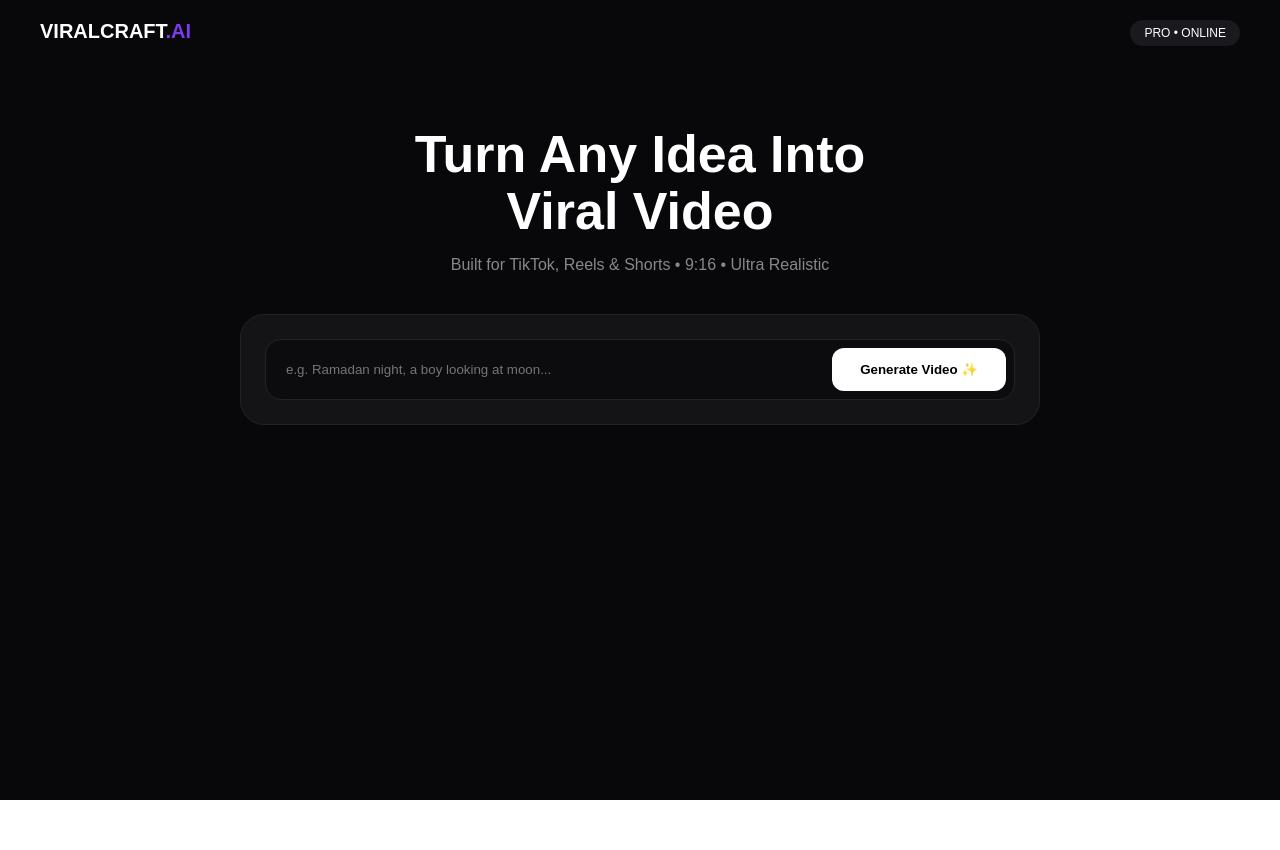
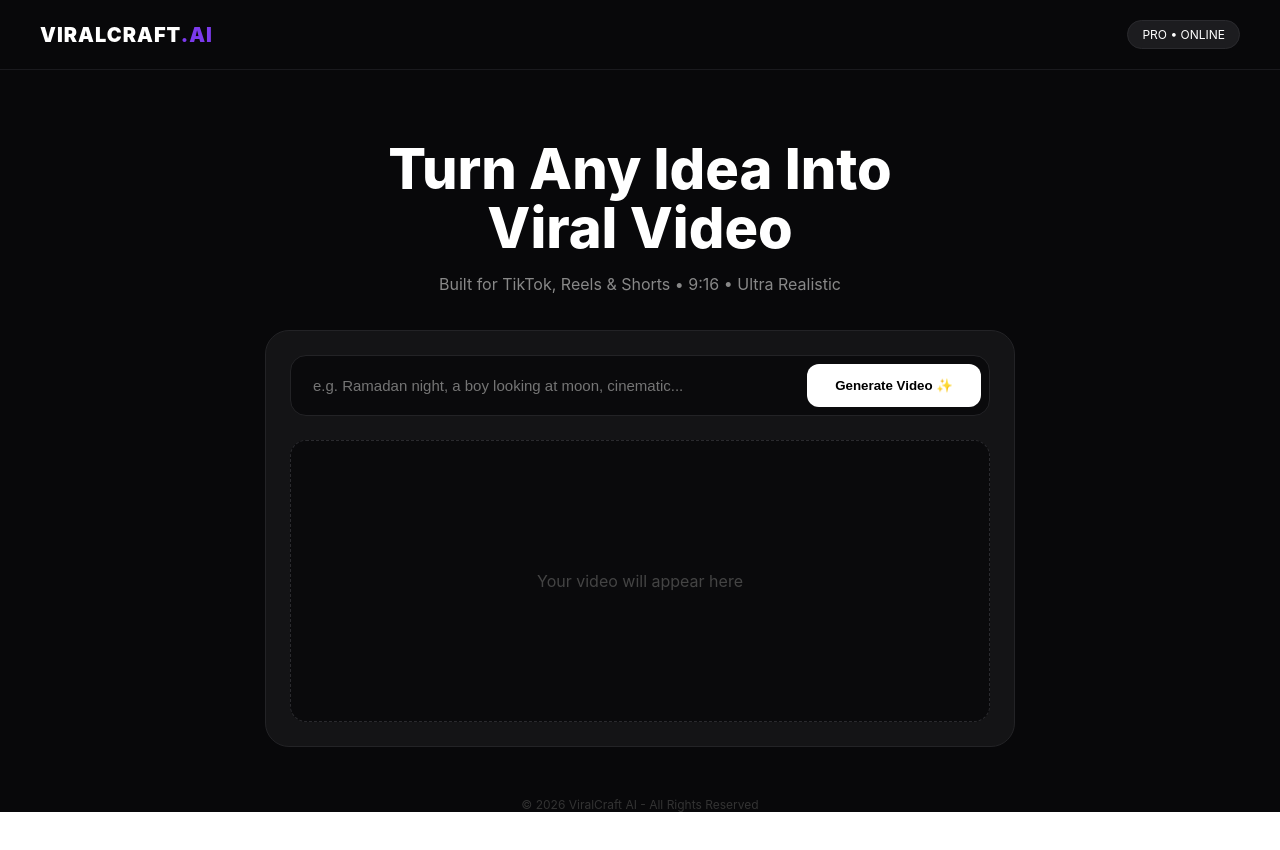
Before and after one commit to Kungaar-svg/Viralcraft-ai, a Next.js app: page / in a window 1280 px wide. Shown: the top 850 px of the page. Before the commit the page ends 800 px from the top, so only its background shows below. Built offline with nearby package versions, Linux system fonts and the light colour scheme.

Commit message:
Update page.tsx

```diff
--- a/app/page.tsx
+++ b/app/page.tsx
@@ -4,55 +4,142 @@ import { useState } from "react";
 export default function Page() {
   const [prompt, setPrompt] = useState("");
   const [loading, setLoading] = useState(false);
-  const [video, setVideo] = useState("");
+  const [videoUrl, setVideoUrl] = useState("");
+  const [status, setStatus] = useState("");
 
-  async function generate() {
-    if (!prompt) return alert("Please enter your idea first");
+  async function generateVideo() {
+    if (!prompt.trim()) {
+      alert("Please enter your idea first");
+      return;
+    }
+
     setLoading(true);
-    setVideo("");
+    setVideoUrl("");
+    setStatus("Starting generation...");
+
     try {
-      const key = process.env.NEXT_PUBLIC_GEMINI_API_KEY;
-      await fetch(
-        `https://generativelanguage.googleapis.com/v1beta/models/gemini-1.5-flash:generateContent?key=${key}`,
+      const apiKey = process.env.NEXT_PUBLIC_GEMINI_API_KEY;
+      if (!apiKey) throw new Error("API Key not found. Add it in Vercel Environment Variables.");
+
+      // Step 1: Enhance prompt with Gemini (hidden from frontend)
+      setStatus("Creating viral style...");
+      const enhanceRes = await fetch(
+        `https://generativelanguage.googleapis.com/v1beta/models/gemini-1.5-flash:generateContent?key=${apiKey}`,
         {
           method: "POST",
           headers: { "Content-Type": "application/json" },
           body: JSON.stringify({
-            contents: [{ parts: [{ text: prompt }] }],
+            contents: [{ parts: [{ text: `Convert this into a detailed 8 second vertical 9:16 cinematic viral video prompt, ultra realistic, trending TikTok style: ${prompt}` }] }],
           }),
         }
       );
-      // Demo video - real video needs Veo billing
-      setVideo("https://storage.googleapis.com/gtv-videos-bucket/sample/BigBuckBunny.mp4");
-    } catch (e: any) {
-      alert(e.message);
+      const enhanceData = await enhanceRes.json();
+      const finalPrompt = enhanceData.candidates?.[0]?.content?.parts?.[0]?.text || prompt;
+
+      // Step 2: Start Veo 3 generation
+      setStatus("Generating video... This can take 60-90 seconds...");
+      const startRes = await fetch(
+        `https://generativelanguage.googleapis.com/v1beta/models/veo-3.0-generate-001:predictLongRunning?key=${apiKey}`,
+        {
+          method: "POST",
+          headers: { "Content-Type": "application/json" },
+          body: JSON.stringify({
+            instances: [{ prompt: finalPrompt }],
+            parameters: { aspectRatio: "9:16", durationSeconds: 8 },
+          }),
+        }
+      );
+
+      const startData = await startRes.json();
+      if (startData.error) throw new Error(startData.error.message);
+
+      let operationName = startData.name;
+      let generatedUri = "";
+
+      // Polling
+      while (true) {
+        await new Promise((r) => setTimeout(r, 6000));
+        const pollRes = await fetch(
+          `https://generativelanguage.googleapis.com/v1beta/${operationName}?key=${apiKey}`
+        );
+        const pollData = await pollRes.json();
+        if (pollData.done) {
+          if (pollData.error) throw new Error(pollData.error.message);
+          generatedUri = pollData.response?.generateVideoResponse?.generatedSamples?.[0]?.video?.uri;
+          break;
+        }
+        setStatus("Processing video... almost ready...");
+      }
+
+      if (!generatedUri) throw new Error("Video URL not returned from API");
+
+      // Step 3: Download video with API key and create local blob url (THIS FIXES BLACK SCREEN)
+      setStatus("Downloading video...");
+      const videoFileRes = await fetch(`${generatedUri}&key=${apiKey}`);
+      if (!videoFileRes.ok) throw new Error("Failed to download video file");
+      const blob = await videoFileRes.blob();
+      const localUrl = URL.createObjectURL(blob);
+
+      setVideoUrl(localUrl);
+      setStatus("Video Ready! ✅");
+
+    } catch (err: any) {
+      console.error(err);
+      setStatus("");
+      alert("Error: " + err.message);
+    } finally {
+      setLoading(false);
     }
-    setLoading(false);
   }
 
   return (
-    <div style={{minHeight:"100vh", background:"#08080a", color:"white"}}>
-      <div style={{maxWidth:"1200px", margin:"0 auto", padding:"20px", display:"flex", justifyContent:"space-between"}}>
-        <div style={{fontWeight:900, fontSize:"20px"}}>VIRALCRAFT<span style={{color:"#7c3aed"}}>.AI</span></div>
-        <div style={{background:"#1a1a1e", padding:"6px 14px", borderRadius:"20px", fontSize:"12px"}}>PRO • ONLINE</div>
+    <div style={{ minHeight: "100vh", background: "#08080a", color: "white", fontFamily: "Inter, sans-serif" }}>
+      <div style={{ maxWidth: "1200px", margin: "0 auto", padding: "20px 40px", display: "flex", justifyContent: "space-between", alignItems: "center", borderBottom: "1px solid #1a1a1e" }}>
+        <div style={{ fontWeight: 900, fontSize: "20px", letterSpacing: "1px" }}>VIRALCRAFT<span style={{ color: "#7c3aed" }}>.AI</span></div>
+        <div style={{ fontSize: "12px", background: "#1c1c1f", border: "1px solid #2a2a2e", padding: "6px 14px", borderRadius: "20px" }}>PRO • ONLINE</div>
       </div>
 
-      <div style={{maxWidth:"800px", margin:"60px auto", textAlign:"center", padding:"0 20px"}}>
-        <h1 style={{fontSize:"52px", fontWeight:800, lineHeight:"1.1", marginBottom:"16px"}}>Turn Any Idea Into<br/>Viral Video</h1>
-        <p style={{color:"#888", marginBottom:"40px"}}>Built for TikTok, Reels & Shorts • 9:16 • Ultra Realistic</p>
+      <div style={{ maxWidth: "750px", margin: "70px auto", textAlign: "center", padding: "0 20px" }}>
+        <h1 style={{ fontSize: "56px", fontWeight: 800, lineHeight: "1.05", marginBottom: "16px" }}>Turn Any Idea Into<br />Viral Video</h1>
+        <p style={{ color: "#888", marginBottom: "36px", fontSize: "16px" }}>Built for TikTok, Reels & Shorts • 9:16 • Ultra Realistic</p>
 
-        <div style={{background:"#141416", border:"1px solid #232326", borderRadius:"24px", padding:"24px"}}>
-          <div style={{display:"flex", gap:"12px", background:"#0c0c0e", border:"1px solid #232326", borderRadius:"16px", padding:"8px"}}>
-            <input value={prompt} onChange={e=>setPrompt(e.target.value)} placeholder="e.g. Ramadan night, a boy looking at moon..." style={{flex:1, background:"transparent", border:"none", outline:"none", color:"white", padding:"12px"}} />
-            <button onClick={generate} disabled={loading} style={{background:"white", color:"black", border:"none", padding:"14px 28px", borderRadius:"12px", fontWeight:700, cursor:"pointer"}}>{loading ? "Generating..." : "Generate Video ✨"}</button>
+        <div style={{ background: "#141416", border: "1px solid #232326", borderRadius: "24px", padding: "24px", textAlign: "left" }}>
+          <div style={{ display: "flex", gap: "12px", background: "#0a0a0c", border: "1px solid #232326", borderRadius: "16px", padding: "8px" }}>
+            <input
+              value={prompt}
+              onChange={(e) => setPrompt(e.target.value)}
+              placeholder="e.g. Ramadan night, a boy looking at moon, cinematic..."
+              style={{ flex: 1, background: "transparent", border: "none", outline: "none", color: "white", padding: "12px 14px", fontSize: "15px" }}
+            />
+            <button
+              onClick={generateVideo}
+              disabled={loading}
+              style={{ background: "white", color: "black", border: "none", padding: "14px 28px", borderRadius: "12px", fontWeight: 700, cursor: "pointer", whiteSpace: "nowrap" }}
+            >
+              {loading? "Generating..." : "Generate Video ✨"}
+            </button>
           </div>
 
-          {video && (
-            <div style={{marginTop:"24px"}}>
-              <video src={video} controls autoPlay loop style={{width:"100%", borderRadius:"16px", maxHeight:"600px", background:"black"}} />
+          {status && <p style={{ marginTop: "18px", color: "#a78bfa", fontSize: "14px", textAlign: "center" }}>{status}</p>}
+
+          {videoUrl && (
+            <div style={{ marginTop: "24px" }}>
+              <video src={videoUrl} controls autoPlay loop playsInline style={{ width: "100%", borderRadius: "16px", background: "black", maxHeight: "600px" }} />
+              <div style={{ marginTop: "14px", display: "flex", justifyContent: "space-between", alignItems: "center" }}>
+                <span style={{ fontSize: "13px", color: "#888" }}>Your viral video is ready</span>
+                <a href={videoUrl} download="viralcraft-video.mp4" style={{ background: "#7c3aed", color: "white", padding: "8px 18px", borderRadius: "20px", textDecoration: "none", fontSize: "13px", fontWeight: 600 }}>Download</a>
+              </div>
+            </div>
+          )}
+
+          {!videoUrl &&!status && (
+            <div style={{ marginTop: "24px", background: "#0a0a0c", border: "1px dashed #2a2a2e", borderRadius: "16px", height: "280px", display: "flex", alignItems: "center", justifyContent: "center", color: "#444" }}>
+              Your video will appear here
             </div>
           )}
         </div>
+
+        <p style={{ marginTop: "50px", color: "#333", fontSize: "12px" }}>© 2026 ViralCraft AI - All Rights Reserved</p>
       </div>
     </div>
   );
```
